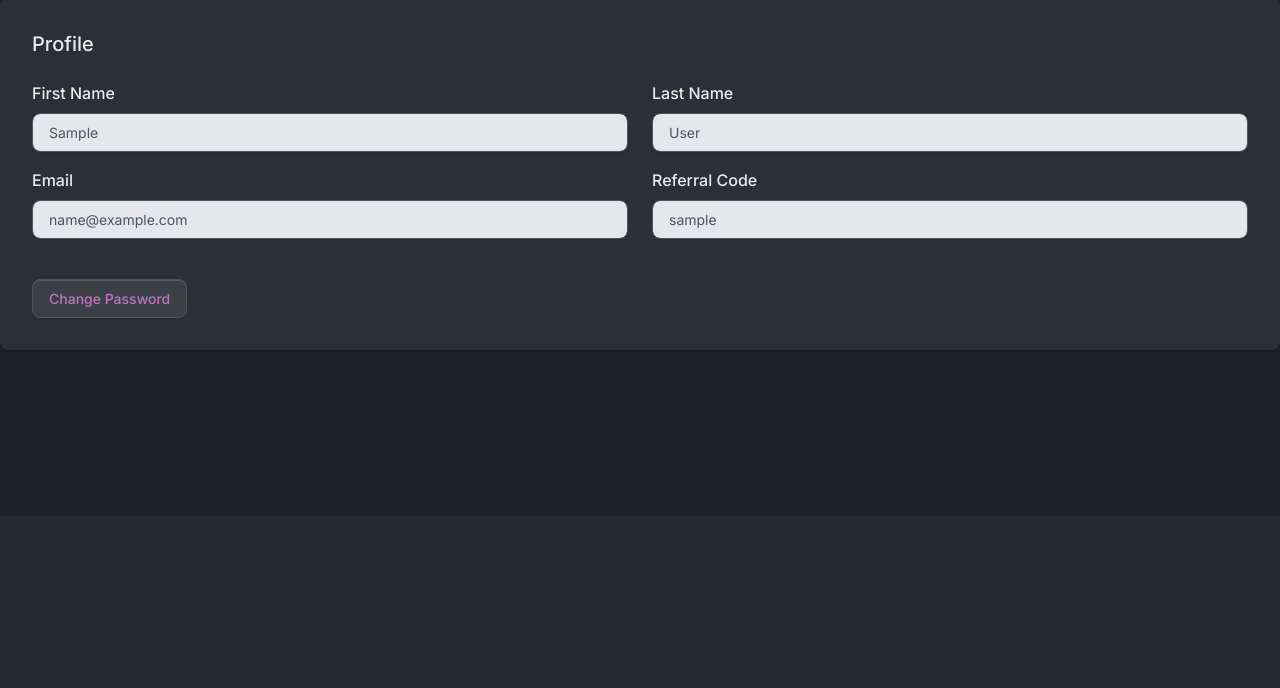
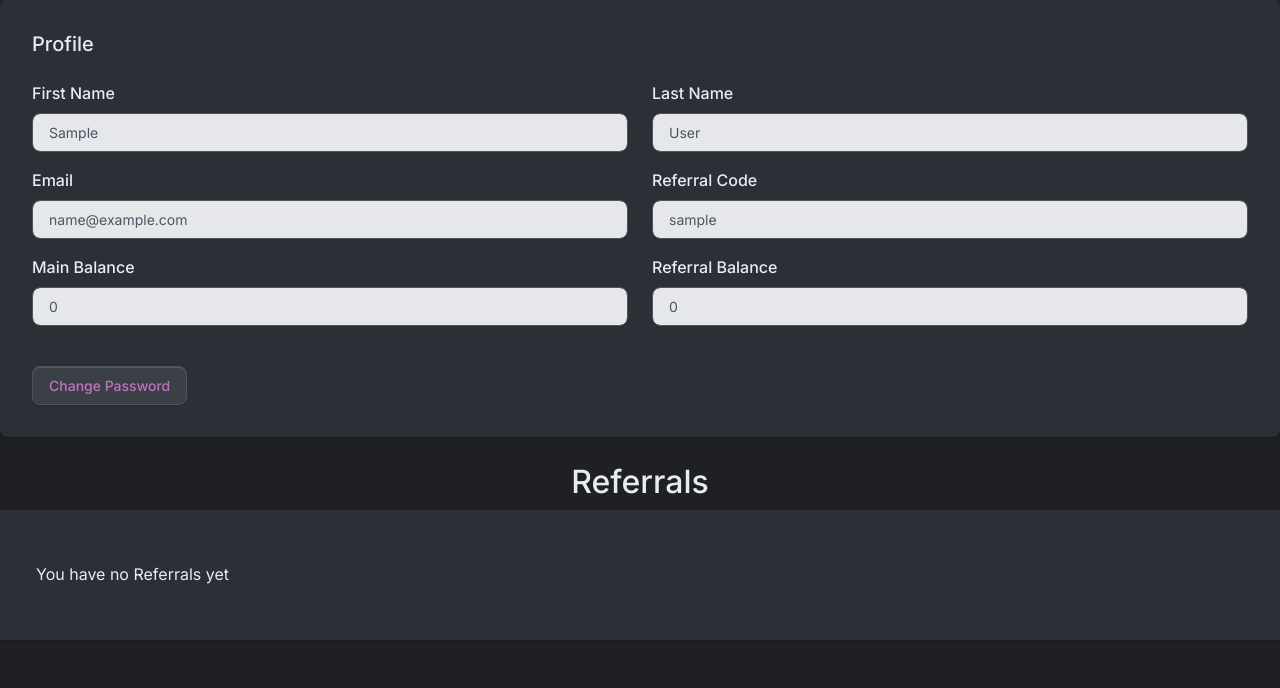
Before and after one commit to dracolee111/django-referral-registration, a Django app: page /accounts/password_reset/done/profile.html in a window 1280 px wide. Shown: the part 284-972 px from the top of the page. Before the commit the page ends 800 px from the top, so only its background shows below. Run offline with Django 3.2, Linux system fonts and the light colour scheme; the visitor is signed in with stand-in values (Sample User, id 1); some libraries are stand-ins or nearby versions.

Commit message:
first and last commit

```diff
--- a/main/views.py
+++ b/main/views.py
@@ -3,6 +3,7 @@ from django.urls import reverse
 from django import template
 from django.template import loader
 from django.contrib.auth.decorators import login_required
+from accounts.models import referral_program
 
 # Create your views here.
 ## view for displaying the homepage 'index.html'
@@ -16,8 +17,9 @@ def index(request):
 @login_required()
 def pages(request):
     user = request.user
-    context = {}
-    # All resource paths end in .html.
+    referrals = referral_program.objects.filter(user=user).order_by('date') ## add other models you want to be displayed in this app in this format
+    context = {'referrals': referrals} # also add them to this context in this format
+
     # Pick out the html file name from the url. And load that template.
     try:
 
--- a/templates/accounts/password_change_done.html
+++ b/templates/accounts/password_change_done.html
@@ -9,7 +9,7 @@
                 <p>Your password has been Changed and you have been logged out from other devices</p>
             <div class="d-flex justify-content-center align-items-center mt-4">
                 <span class="fw-normal">
-                    <a href="settings.html" class="fw-bold">Go back</a>
+                    <a href="profile.html" class="fw-bold">Go back</a>
                 </span>
             </div>
         </div>
--- a/templates/accounts/password_reset_done.html
+++ b/templates/accounts/password_reset_done.html
@@ -5,9 +5,9 @@
 <br><br><br><br>
 <h1 class="h1">Your e-mail is on its way!!</h1>
 <br><br>
-<p class="text">An e-mail has been sent and will arrive shortly. If you don't get an email in 10 minutes, you can contact our support team and we'll help you out with it</p>
+<p class="text">A password-reset e-mail has been sent and will arrive shortly.</p>
 <br><br><br>
-<a href="{% url 'login' %}"><button class="btn btn-gray-800 border-success" type="button">Go back</button></a>
+<a href="profile.html"><button class="btn btn-gray-800 border-success" type="button">Go back</button></a>
 <br><br>
 </center>
 <br><br><br><br><br><br><br><br><br><br><br><br><br><br><br>
--- a/templates/accounts/register.html
+++ b/templates/accounts/register.html
@@ -10,7 +10,7 @@
 
 </style>
     <main>
-        <section class="justify-content-center form-bg-image mt-5 mt-lg-0 bg-soft d-flex align-items-center" data-background-lg="/static/assets/img/illustrations/signin.svg">
+        <section class="justify-content-center form-bg-image mt-5 mt-lg-0 bg-soft d-flex align-items-center">
             <div class="container justify-content-center overflow-auto">
                 <a>
                     <img src="/static/assets/img/django-logo.svg" class="rounded mx-auto d-block small" width="40px", height="40px" alt="Clarion">
--- a/templates/layouts/base-fullscreen.html
+++ b/templates/layouts/base-fullscreen.html
@@ -39,6 +39,13 @@
     App - {% block title %}{% endblock title %}
 </title>
 
+<!-- Favicon -->
+<link rel="apple-touch-icon" sizes="120x120" href="/static/assets/img/django-logo.svg">
+<link rel="icon" type="image/png" sizes="32x32" href="/static/assets/img/django-logo.svg">
+<link rel="icon" type="image/png" sizes="16x16" href="/static/assets/img/django-logo.svg">
+<link rel="mask-icon" href="django-logo.svg" color="#ffffff">
+<meta name="msapplication-TileColor" content="#212121">
+<meta name="theme-color" content="#212121">
 
 <meta name="viewport" content="width=device-width, initial-scale=1, shrink-to-fit=no">
 <meta name="title" content="App">
--- a/templates/main/profile.html
+++ b/templates/main/profile.html
@@ -1,6 +1,6 @@
 {% extends "layouts/base-fullscreen.html" %}
 
-{% block title %} Settings {% endblock %}
+{% block title %} Profile {% endblock %}
 
 <!-- Specific Page CSS goes HERE  -->
 {% block stylesheets %}
@@ -57,6 +57,18 @@
                                 <input class="form-control" id="referral_code" type="text" placeholder="{{ request.user.referral_code }}" readonly>
                             </div>
                         </div>
+                        <div class="col-md-6 mb-3">
+                            <div class="form-group">
+                                <label for="main_balance">Main Balance</label>
+                                <input class="form-control" id="main_balance" type="text" placeholder="{{ request.user.main_balance }}" readonly>
+                            </div>
+                        </div>
+                        <div class="col-md-6 mb-3">
+                            <div class="form-group">
+                                <label for="referral_balance">Referral Balance</label>
+                                <input class="form-control" id="referral_balance" type="text" placeholder="{{ request.user.referral_balance }}" readonly>
+                            </div>
+                        </div>
                     </div>
                     <div class="mt-3">
                         <a  href="{% url 'password_change' %}" class="btn btn-gray-800 mt-2 animate-up-2" type="submit">Change Password</a>
@@ -64,6 +76,48 @@
                 </form>
             </div>
         </div>
+        <br><br><br>
+    <div class="h2 text-center">Referrals</div>
+    <br>
+
+    <div class="container card card-body border-0 shadow table-wrapper table-responsive">
+
+    {% if referrals %}
+    <table>
+        <thead>
+            <tr>
+                <th>user</th>
+                <th>date</th>
+                <th>status</th>
+                <th>bonus</th>
+
+            </tr>
+        </thead>
+        <tbody>
+            {% for referral in referrals %}
+            <tr>
+                <td>{{ referral.referrals }}</td>
+                <td>{{ referral.date }}</td>
+                <td>{{ referral.status }}</td>
+                <td class="text-success">+{{ referral.award_bonus }}</td>
+
+            </tr>
+            {% endfor %}
+        </tbody>
+    </table>
+    {% else %}
+    <div class="card-footer px-3 border-0 d-flex flex-column flex-lg-row align-items-center justify-content-between">
+        <nav aria-label="referrals">
+            <ul class="pagination mb-0">
+                <li>
+                You have no Referrals yet
+                </li>
+            </ul>
+        </nav>
     </div>
+    {% endif %}
+    </div>
+</div>
+</div>
 
 {% endblock content %}
```
Also changed, not shown: accounts/views.py (+10 -5 lines), core/settings.py (+11 -12 lines), templates/accounts/password_reset_confirm.html (+10 -16 lines).
